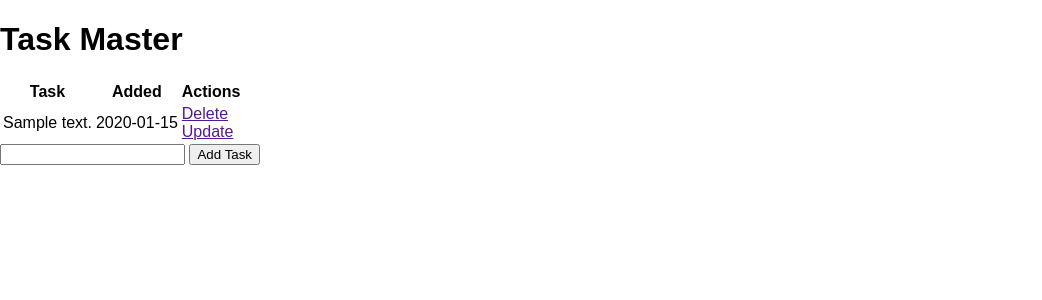
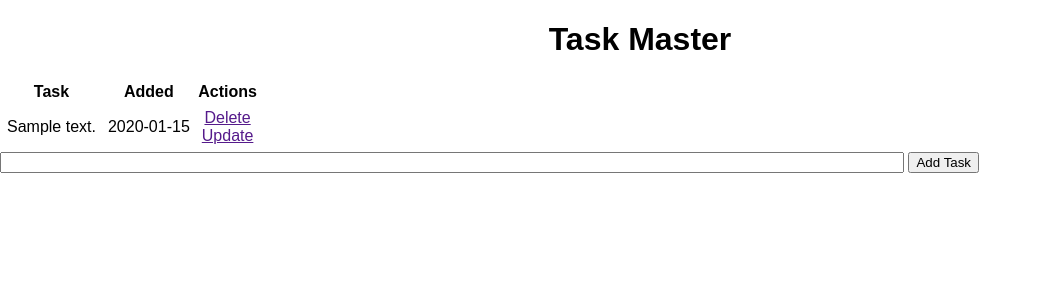
Before and after one commit to D4NGK4/Flask, a Flask app: page / in a window 1280 px wide. Shown: the top 300 px of the page, without its empty margins (0-1042 px from the left). Run offline with Flask 3, Linux system fonts and the light colour scheme; tables that the repository leaves empty hold one stand-in row (values such as "Sample post").

Commit message:
added design in main.css

```diff
--- a/static/css/main.css
+++ b/static/css/main.css
@@ -2,3 +2,16 @@ body{
     margin: 0;
     font-family: sans-serif;
 }
+
+td{
+    text-align: center;
+    padding: 5px;
+}
+
+.form{
+    margin-top: 20px;
+}
+
+#content{
+    width: 70%;
+}
--- a/templates/index.html
+++ b/templates/index.html
@@ -6,7 +6,7 @@
 
 {% block body %}
 <div class="content">
-    <h1>Task Master</h1>
+    <h1 style="text-align: center;">Task Master</h1>
 
     <table>
         <tr>
```
